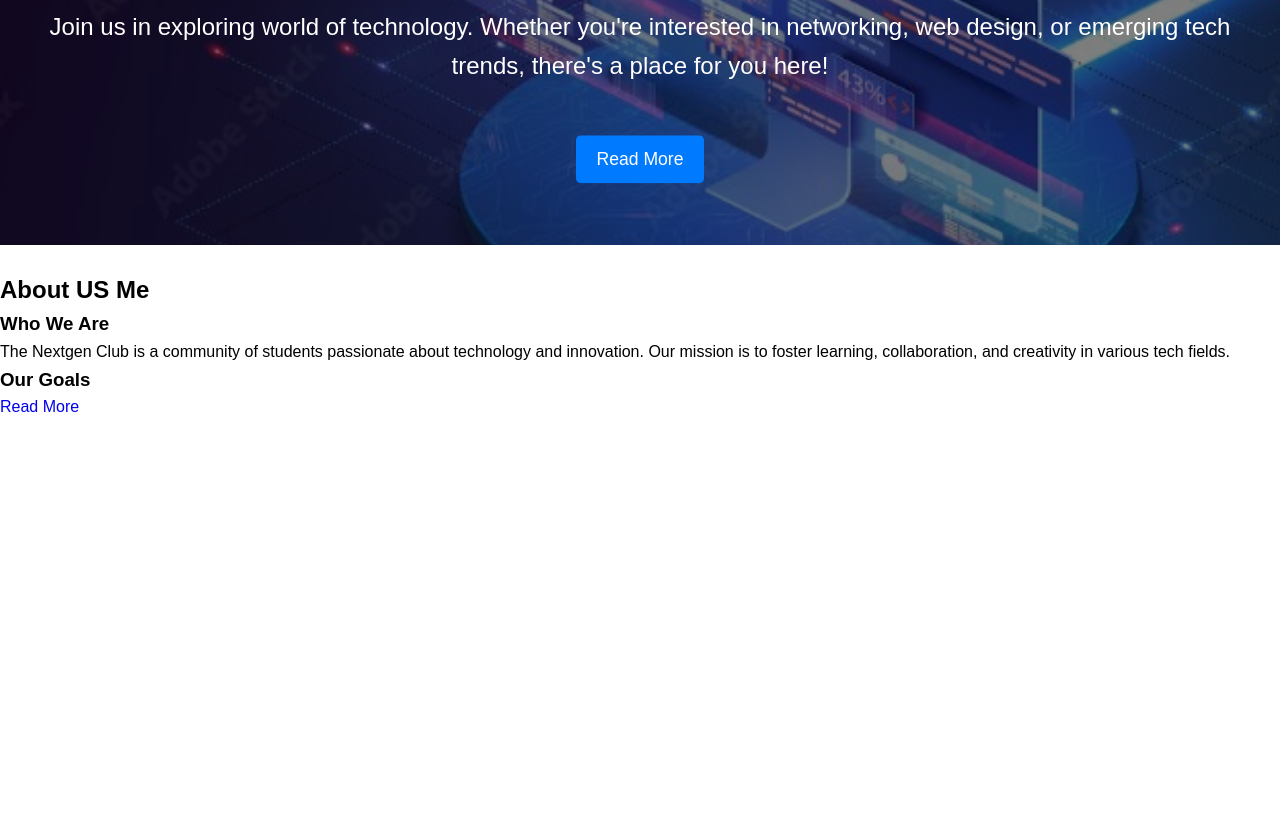
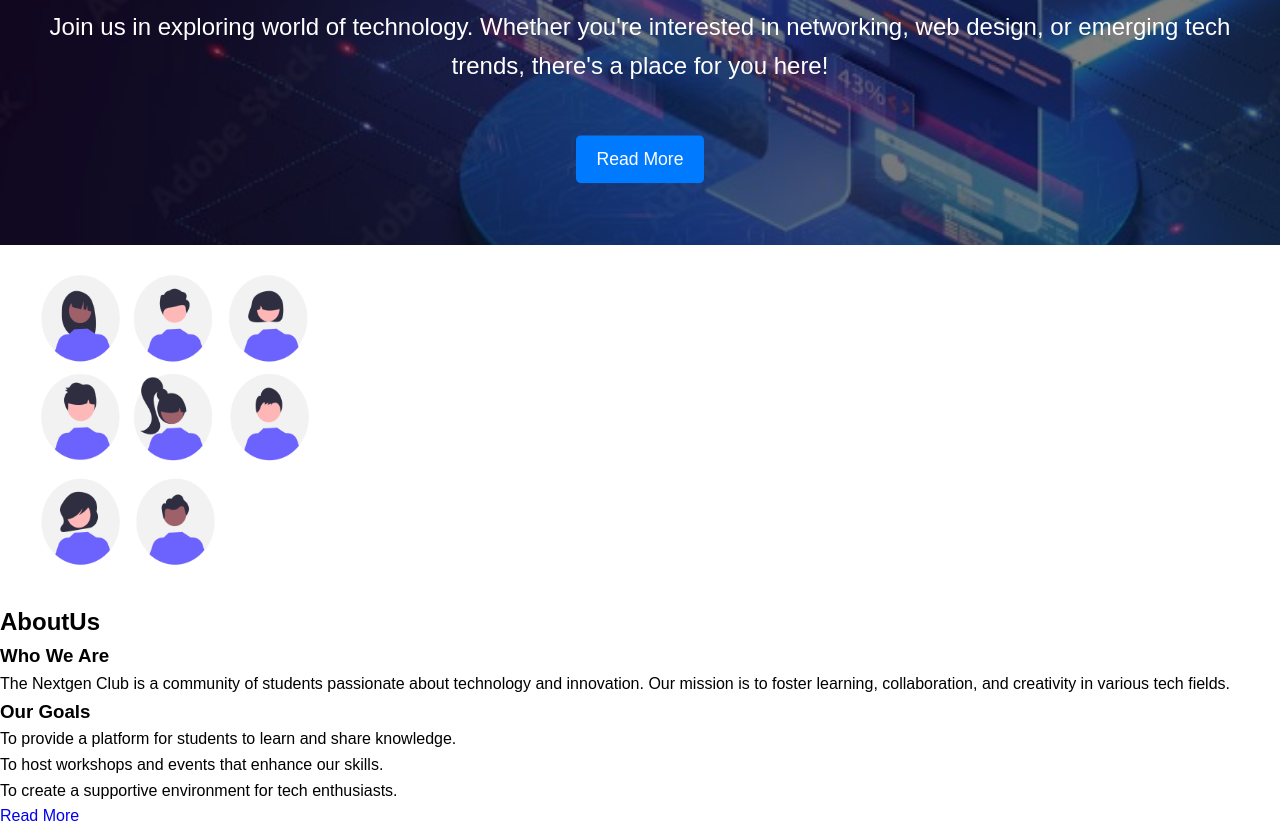
Before and after one commit to Kelvinnambale/Student-club-website, a plain HTML site: page index.html in a window 1280 px wide. Shown: the part 225-1054 px from the top of the page. Before the commit the page ends 800 px from the top, so only its background shows below. Drawn offline with nearby package versions, Linux system fonts and the light colour scheme.

Commit message:
Update index.html

```diff
--- a/index.html
+++ b/index.html
@@ -68,18 +68,23 @@
     </section>
     <section class="about">
         <div class="about-img">
-            <img src="images/profile.png" alt="">
+            <img src="images/about.png" width="350px" height="350px" alt="About">
         </div>
 
         <div class="about-content">
-            <h2 class="heading">About US <span>Me</span></h2>
+            <h2 class="heading">About<span>Us</span></h2>
             <h3>Who We Are</h3>
             <p>The Nextgen Club is a community of students passionate about technology and innovation.
                 Our mission is to foster learning, collaboration, and creativity in various tech fields.</p>
             <h3>Our Goals</h3>
+            <ul>
+                <li>To provide a platform for students to learn and share knowledge.</li>
+                <li>To host workshops and events that enhance our skills.</li>
+                <li>To create a supportive environment for tech enthusiasts.</li>
+            </ul>
             <p></p>
             <div class="btn-box" id="btn_bx">
-                <a href="#" class="btn">Read More</a>
+                <a href="#" class="class="read-more-btn">Read More</a>
             </div>
         </div>
     </section>
```
